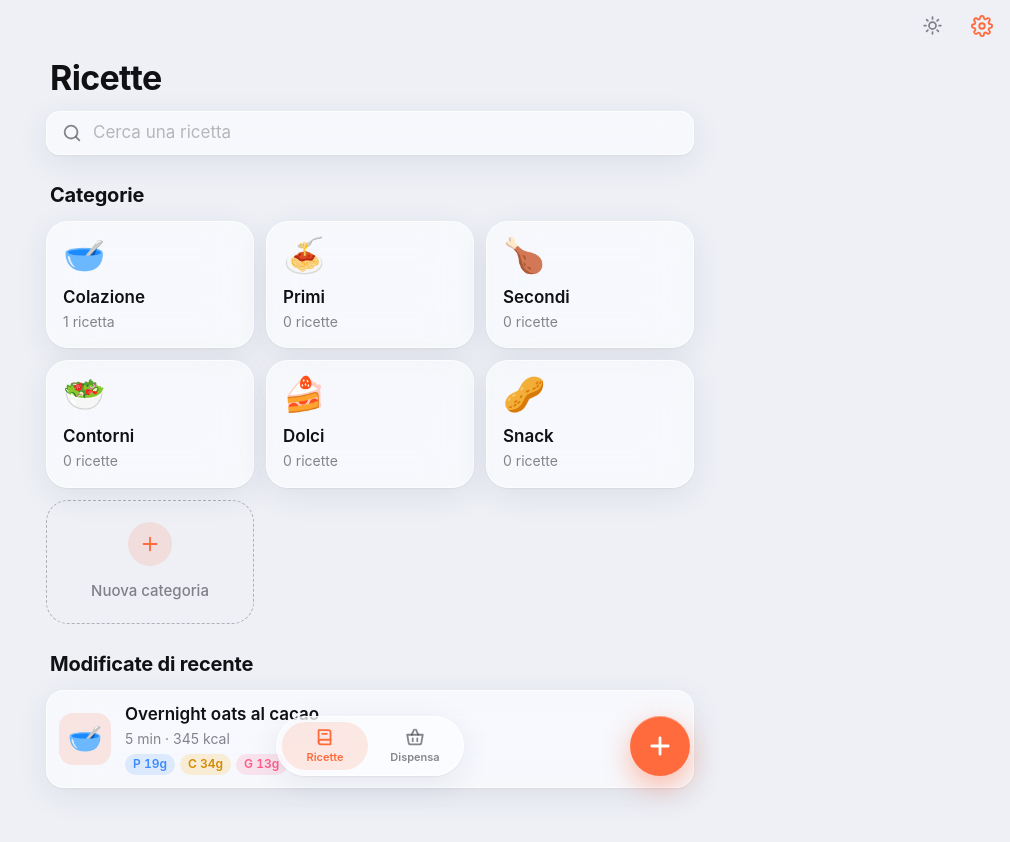
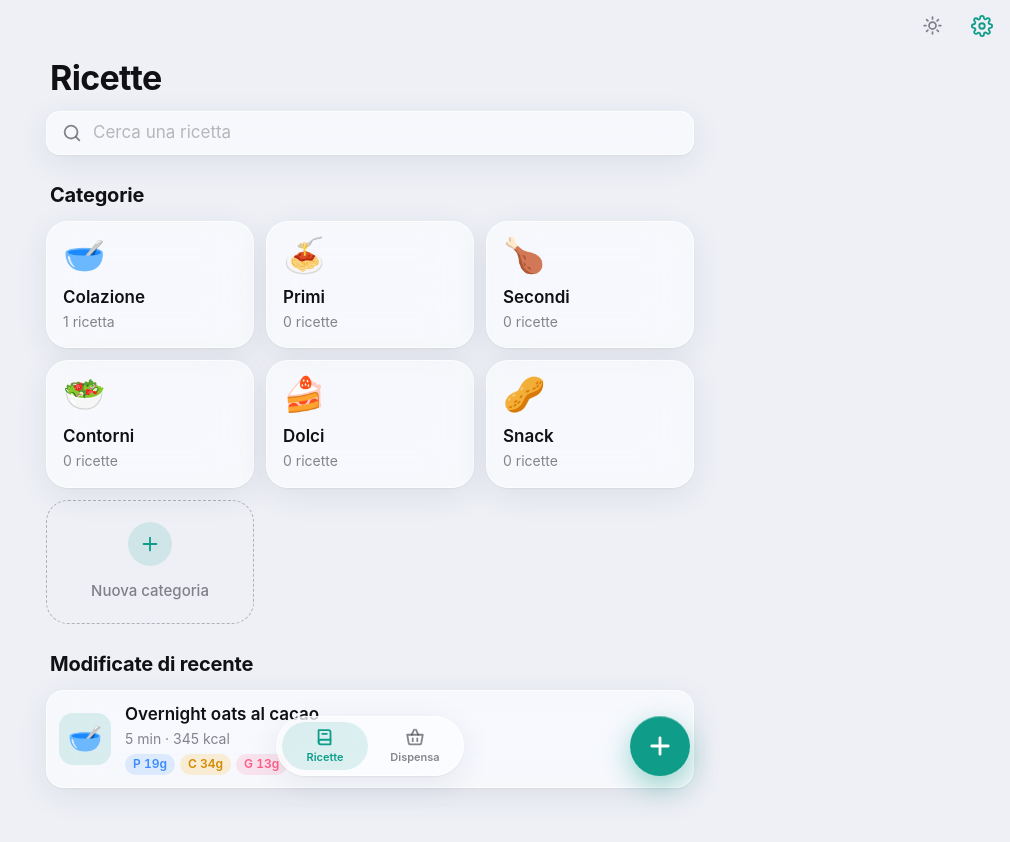
Before and after one commit to elisilve/ricettario, a plain HTML site: page index.html in a window 1280 px wide. Shown: the whole page, without its empty margins (270-1280 px from the left). Drawn offline with Linux system fonts and the light colour scheme.

Commit message:
modificato favicon e colore principale

```diff
--- a/css/style.css
+++ b/css/style.css
@@ -10,8 +10,8 @@
   --text: #111114;
   --text-2: rgba(60, 60, 67, .62);
   --text-3: rgba(60, 60, 67, .35);
-  --accent: #ff6b3d;           /* colore principale: arancio caldo */
-  --accent-soft: rgba(255, 107, 61, .14);
+  --accent: #0f9d8a;           /* colore principale: verde acqua */
+  --accent-soft: rgba(15, 157, 138, .13);
   --danger: #ff3b30;
 
   --glass: rgba(255, 255, 255, .55);
@@ -38,7 +38,8 @@
   --text: #f5f5f7;
   --text-2: rgba(235, 235, 245, .62);
   --text-3: rgba(235, 235, 245, .32);
-  --accent-soft: rgba(255, 107, 61, .2);
+  --accent: #1fb8a2;           /* un filo più luminoso sul fondo scuro */
+  --accent-soft: rgba(31, 184, 162, .18);
   --glass: rgba(38, 38, 40, .62);
   --glass-strong: rgba(28, 28, 30, .9);
   --glass-border: rgba(255, 255, 255, .08);
@@ -73,9 +74,9 @@ svg { flex-shrink: 0; }
 /* ---------- Sfondo ---------- */
 .bg { position: fixed; inset: 0; z-index: -1; overflow: hidden; pointer-events: none; }
 .blob { position: absolute; border-radius: 50%; filter: blur(70px); opacity: .55; }
-.b1 { width: 60vmax; height: 60vmax; background: #ffb38a; top: -20vmax; right: -20vmax; }
+.b1 { width: 60vmax; height: 60vmax; background: #9fe3d6; top: -20vmax; right: -20vmax; }
 .b2 { width: 50vmax; height: 50vmax; background: #a8c8ff; bottom: -15vmax; left: -20vmax; }
-.b3 { width: 35vmax; height: 35vmax; background: #ffd6e7; top: 35%; left: 40%; opacity: .45; }
+.b3 { width: 35vmax; height: 35vmax; background: #dcd6ff; top: 35%; left: 40%; opacity: .45; }
 [data-theme="dark"] .blob { opacity: .1; }
 
 /* ---------- Vetro ---------- */
@@ -224,7 +225,7 @@ svg { flex-shrink: 0; }
 .btn:active { transform: scale(.97); opacity: .85; }
 .btn.full { width: 100%; }
 .btn.small { height: 40px; font-size: 15px; padding: 0 14px; margin-top: 6px; }
-.btn.primary { background: var(--accent); color: #fff; box-shadow: 0 6px 20px rgba(255, 107, 61, .35); }
+.btn.primary { background: var(--accent); color: #fff; box-shadow: 0 6px 20px rgba(15, 157, 138, .32); }
 .btn.ghost { background: var(--input-bg); color: var(--accent); }
 .btn.danger { background: var(--danger); color: #fff; }
 .btn.danger-ghost { color: var(--danger); background: color-mix(in srgb, var(--danger) 10%, transparent); margin-top: 8px; }
@@ -236,7 +237,7 @@ svg { flex-shrink: 0; }
   width: 60px; height: 60px; border-radius: 50%;
   display: grid; place-items: center;
   background: var(--accent); color: #fff;
-  box-shadow: 0 10px 28px rgba(255, 107, 61, .45), inset 0 1px 0 rgba(255, 255, 255, .35);
+  box-shadow: 0 10px 28px rgba(15, 157, 138, .42), inset 0 1px 0 rgba(255, 255, 255, .35);
   transition: transform .15s;
 }
 .fab svg { width: 28px; height: 28px; stroke-width: 2.4; }
--- a/index.html
+++ b/index.html
@@ -22,7 +22,8 @@
   <meta name="apple-mobile-web-app-status-bar-style" content="black-translucent">
   <meta name="apple-mobile-web-app-title" content="Ricettario">
   <link rel="apple-touch-icon" href="icons/apple-touch-icon.png">
-  <link rel="icon" type="image/png" href="icons/icon-192.png">
+  <link rel="icon" type="image/png" sizes="32x32" href="icons/favicon-32.png">
+  <link rel="icon" type="image/png" sizes="192x192" href="icons/icon-192.png">
   <link rel="manifest" href="manifest.webmanifest">
 
   <link rel="stylesheet" href="css/style.css">
--- a/sw.js
+++ b/sw.js
@@ -2,7 +2,7 @@
 // Strategia "stale-while-revalidate": mostra subito la versione in cache
 // e intanto scarica quella nuova (che vedrai alla prossima apertura).
 // Quando cambi la lista dei file, aumenta il numero di versione.
-const CACHE = 'ricettario-v5';
+const CACHE = 'ricettario-v6';
 const ASSETS = [
   './',
   './index.html',
```
Also changed, not shown: icons/apple-touch-icon.png, icons/favicon-32.png (added), icons/icon-192.png, icons/icon-512.png, icons/icon-maskable-512.png.
